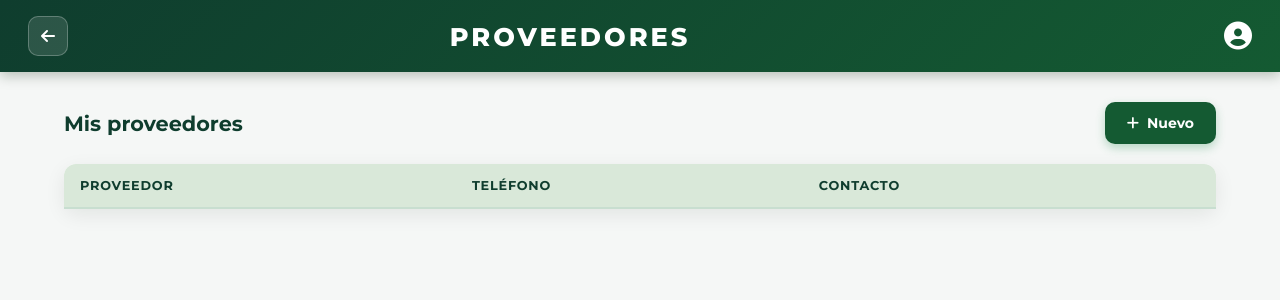
After one commit to V-aaaaaaaaaa/ledgera, a Laravel app: template resources/views/operativo/proveedores.blade.php in a window 1280 px wide. The commit adds this page. Shown: the top 300 px of the page. Run offline with Laravel 12, Linux system fonts and the light colour scheme; the template is opened without the code that fills it, so the values that code supplies are empty.

Commit message:
feat(dueno): modulo de proveedores con consentimiento ley habeas data

```diff
--- /dev/null
+++ b/app/Http/Controllers/ProveedorController.php
@@ -0,0 +1,217 @@
+<?php
+
+namespace App\Http\Controllers;
+
+use App\Http\Controllers\Concerns\RespondeJson;
+use App\Models\Auditoria;
+use App\Models\Proveedor;
+use Illuminate\Contracts\View\View;
+use Illuminate\Database\QueryException;
+use Illuminate\Http\JsonResponse;
+use Illuminate\Http\Request;
+use Illuminate\Support\Facades\DB;
+use Illuminate\Support\Facades\Validator;
+
+/**
+ * Proveedores del puesto.
+ * - El Dueño los crea, edita y activa/desactiva.
+ * - El Vendedor solo consulta los activos (los necesita al registrar facturas de compra).
+ * Cada consulta se filtra por el puesto de quien está en sesión: nadie ve proveedores de otro puesto.
+ */
+class ProveedorController extends Controller
+{
+    use RespondeJson;
+
+    // Pantalla de gestión (solo Dueño: lo protege la ruta)
+    public function index(): View
+    {
+        return view('operativo.proveedores');
+    }
+
+    // Lista del puesto. El Vendedor solo recibe los activos.
+    public function datos(Request $request): JsonResponse
+    {
+        $actor = $request->user();
+
+        $consulta = Proveedor::where('id_puesto', $actor->id_puesto);
+
+        if ($actor->rol !== 'Dueno') {
+            $consulta->where('estado', 'Activo');
+        }
+
+        $proveedores = $consulta
+            ->orderBy('estado')                 // Activos primero
+            ->orderBy('nombre_razon_social')
+            ->get()
+            ->map(fn (Proveedor $p) => $p->paraPantalla());
+
+        return response()->json(['ok' => true, 'proveedores' => $proveedores]);
+    }
+
+    public function store(Request $request): JsonResponse
+    {
+        $actor = $request->user();
+        $datos = $this->validar($request);
+
+        // Ley 1581: sin autorización no se guardan datos del proveedor
+        if (!$request->boolean('consentimiento')) {
+            $this->abortar('Confirma que el proveedor autorizó el tratamiento de sus datos.', 400);
+        }
+
+        DB::transaction(function () use ($actor, $datos) {
+            $p = (new Proveedor())->forceFill([
+                'id_puesto' => $actor->id_puesto,      // siempre el puesto de quien registra
+                'nombre_razon_social' => $datos['nombre'],
+                'telefono' => $datos['telefono'] ?? null,
+                'contacto_principal' => $datos['contacto'] ?? null,
+                'estado' => 'Activo',
+                'consentimiento_datos' => now(),
+            ]);
+
+            $this->guardar($p);
+
+            Auditoria::registrar(
+                'PROVEEDOR_CREADO',
+                $p->id_proveedor,
+                $p->id_puesto,
+                $p->nombre_razon_social,
+                null,
+                'proveedores',
+                null,
+                $this->datosAuditoria($p)
+            );
+        });
+
+        return response()->json(['ok' => true, 'mensaje' => 'Proveedor registrado.'], 201);
+    }
+
+    public function update(Request $request, Proveedor $proveedor): JsonResponse
+    {
+        $datos = $this->validar($request);
+
+        DB::transaction(function () use ($request, $proveedor, $datos) {
+            $p = $this->delPuesto($request, $proveedor);
+
+            // Proveedores viejos sin autorización: se pide al editarlos
+            if ($p->consentimiento_datos === null && !$request->boolean('consentimiento')) {
+                $this->abortar('Confirma que el proveedor autorizó el tratamiento de sus datos.', 400);
+            }
+
+            $anterior = $this->datosAuditoria($p);
+
+            $p->forceFill([
+                'nombre_razon_social' => $datos['nombre'],
+                'telefono' => $datos['telefono'] ?? null,
+                'contacto_principal' => $datos['contacto'] ?? null,
+                'consentimiento_datos' => $p->consentimiento_datos ?? now(),
+            ]);
+
+            $this->guardar($p);
+
+            Auditoria::registrar(
+                'PROVEEDOR_EDITADO',
+                $p->id_proveedor,
+                $p->id_puesto,
+                $p->nombre_razon_social,
+                null,
+                'proveedores',
+                $anterior,
+                $this->datosAuditoria($p)
+            );
+        });
+
+        return response()->json(['ok' => true, 'mensaje' => 'Cambios guardados.']);
+    }
+
+    // Activar o desactivar (nunca se borra)
+    public function cambiarEstado(Request $request, Proveedor $proveedor): JsonResponse
+    {
+        $validador = Validator::make($request->all(), ['activo' => ['required', 'boolean']]);
+
+        if ($validador->fails()) {
+            $this->abortar('Estado no válido.', 400);
+        }
+
+        $activar = $request->boolean('activo');
+
+        DB::transaction(function () use ($request, $proveedor, $activar) {
+            $p = $this->delPuesto($request, $proveedor);
+
+            $anterior = $p->estado;
+            $p->estado = $activar ? 'Activo' : 'Inactivo';
+            $p->save();
+
+            Auditoria::registrar(
+                $activar ? 'PROVEEDOR_ACTIVADO' : 'PROVEEDOR_DESACTIVADO',
+                $p->id_proveedor,
+                $p->id_puesto,
+                $p->nombre_razon_social,
+                null,
+                'proveedores',
+                ['estado' => $anterior],
+                ['estado' => $p->estado]
+            );
+        });
+
+        return response()->json([
+            'ok' => true,
+            'mensaje' => $activar ? 'Proveedor activado.' : 'Proveedor desactivado.',
+        ]);
+    }
+
+    // ---------------------------------------------------------------
+
+    // Bloquea la fila y verifica que el proveedor sea del puesto de quien hace la petición.
+    // Si es de otro puesto responde "no existe" (no se revela que existe).
+    private function delPuesto(Request $request, Proveedor $proveedor): Proveedor
+    {
+        $p = Proveedor::lockForUpdate()->find($proveedor->id_proveedor);
+
+        if (!$p || (int) $p->id_puesto !== (int) $request->user()->id_puesto) {
+            $this->abortar('Ese proveedor no existe.', 404);
+        }
+
+        return $p;
+    }
+
+    private function validar(Request $request): array
+    {
+        $validador = Validator::make($request->all(), [
+            'nombre' => ['required', 'string', 'max:150'],
+            'telefono' => ['nullable', 'regex:/^[0-9]{7,10}$/'],
+            'contacto' => ['nullable', 'string', 'max:100'],
+        ], [
+            'nombre.required' => 'Escribe el nombre del proveedor.',
+            'nombre.max' => 'El nombre es muy largo (máximo 150 letras).',
+            'telefono.regex' => 'El teléfono debe tener solo números (7 a 10 dígitos).',
+            'contacto.max' => 'El contacto es muy largo (máximo 100 letras).',
+        ]);
+
+        if ($validador->fails()) {
+            $this->abortar($validador->errors()->first(), 400);
+        }
+
+        $datos = $validador->validated();
+        $datos['nombre'] = trim($datos['nombre']);
+
+        return $datos;
+    }
+
+    // El nombre no se puede repetir dentro del mismo puesto (lo garantiza la BD)
+    private function guardar(Proveedor $p): void
+    {
+        try {
+            $p->save();
+        } catch (QueryException $e) {
+            if ((int) ($e->errorInfo[1] ?? 0) === 1062) {
+                $this->abortar('Ya tienes un proveedor con ese nombre.', 409);
+            }
+            throw $e;
+        }
+    }
+
+    private function datosAuditoria(Proveedor $p): array
+    {
+        return $p->only(['nombre_razon_social', 'telefono', 'contacto_principal', 'estado']);
+    }
+}
--- a/app/Models/Auditoria.php
+++ b/app/Models/Auditoria.php
@@ -39,6 +39,10 @@ class Auditoria extends Model
         'PUESTO_DUENO_CAMBIADO' => 'Cambió el Dueño de un puesto',
         'INCIDENCIA_REPORTADA' => 'Reportó un problema',
         'INCIDENCIA_ACTUALIZADA' => 'Actualizó una incidencia',
+        'PROVEEDOR_CREADO' => 'Registró un proveedor',
+        'PROVEEDOR_EDITADO' => 'Editó un proveedor',
+        'PROVEEDOR_ACTIVADO' => 'Activó un proveedor',
+        'PROVEEDOR_DESACTIVADO' => 'Desactivó un proveedor',
     ];
 
     public function actor(): BelongsTo
--- a/public/js/dashboard.js
+++ b/public/js/dashboard.js
@@ -11,7 +11,8 @@ const PAGINAS_MODULO = {
   fiado:         null,   // '/fiado'
   egresos:       null,   // '/egresos'
   exportaciones: null,   // '/exportaciones'  (solo Dueño)
-  equipo:        null,   // '/equipo'  (solo Dueño, desde el menú del perfil)
+  equipo:        '/gestion/usuarios',   // solo Dueño, desde el menú del perfil
+  proveedores:   '/proveedores',        // solo Dueño, desde el menú del perfil
   cierre:        null    // '/cierre-caja'
 };
 
@@ -58,7 +59,7 @@ function avisar(texto) {
 
 function irAModulo(modulo) {
   const destino = PAGINAS_MODULO[modulo];
-  if (destino) window.location.href = destino;
+  if (destino) window.location.href = window.LEDGERA.base + destino;
   else avisar("Este módulo estará disponible pronto.");
 }
 
--- /dev/null
+++ b/public/js/proveedores.js
@@ -0,0 +1,179 @@
+// =====================================================
+// LEDGERA · Dueño · Proveedores
+// Habla con ProveedorController (rutas /proveedores...).
+// =====================================================
+const RUTA = '/proveedores';
+
+let proveedores = [];
+
+const $ = (id) => document.getElementById(id);
+const tbody = $('tablaProveedores');
+const modal = $('modalProveedor');
+const form = $('formProveedor');
+
+// ==================== UTILIDADES ====================
+// Escapa el texto antes de pintarlo (evita que un nombre con <script> se ejecute)
+function esc(s) {
+    return String(s ?? '').replace(/[&<>"']/g, (c) =>
+        ({ '&': '&amp;', '<': '&lt;', '>': '&gt;', '"': '&quot;', "'": '&#39;' }[c]));
+}
+
+function mensaje(id, texto) {
+    const el = $(id);
+    if (!el || !texto) return;
+    el.textContent = texto;
+    el.style.display = 'block';
+    setTimeout(() => { el.style.display = 'none'; }, 4000);
+}
+
+const abrir = () => modal.classList.add('open');
+const cerrar = () => modal.classList.remove('open');
+const cerrarMenus = () =>
+    document.querySelectorAll('.dropdown-menu.open').forEach((m) => m.classList.remove('open'));
+
+// Llama al servidor. Si no hay conexión devuelve un mensaje claro en vez de fallar.
+async function llamar(ruta, metodo = 'GET', cuerpo) {
+    try {
+        return await api(RUTA + ruta, {
+            method: metodo,
+            body: cuerpo ? JSON.stringify(cuerpo) : undefined
+        });
+    } catch (e) {
+        if (e.message === 'sin sesion') return { ok: false, mensaje: '' };
+        return { ok: false, mensaje: 'No hay conexión con el servidor. Revisa tu internet.' };
+    }
+}
+
+// ==================== TABLA ====================
+function pintarTabla() {
+    tbody.innerHTML = '';
+    $('emptyState').style.display = proveedores.length ? 'none' : 'block';
+
+    proveedores.forEach((p) => {
+        const activo = p.estado === 'Activo';
+        const tr = document.createElement('tr');
+        tr.innerHTML = `
+            <td>
+                ${esc(p.nombre)}
+                <span class="badge ${activo ? 'active' : 'inactive'}">${activo ? 'Activo' : 'Inactivo'}</span>
+            </td>
+            <td>${p.telefono ? `<a class="tel-link" href="tel:${esc(p.telefono)}">${esc(p.telefono)}</a>` : '—'}</td>
+            <td>${esc(p.contacto || '—')}</td>
+            <td class="col-actions">
+                <div class="menu-container">
+                    <button class="btn-dots" data-id="${p.id}" title="Opciones">
+                        <i class="fas fa-ellipsis-vertical"></i>
+                    </button>
+                    <div class="dropdown-menu" data-menu-id="${p.id}">
+                        <button class="dropdown-item" data-action="editar" data-id="${p.id}">
+                            <i class="fas fa-pen"></i> Editar
+                        </button>
+                        <button class="dropdown-item ${activo ? 'danger' : ''}" data-action="estado" data-id="${p.id}">
+                            <i class="fas fa-${activo ? 'ban' : 'check'}"></i> ${activo ? 'Desactivar' : 'Activar'}
+                        </button>
+                    </div>
+                </div>
+            </td>`;
+        tbody.appendChild(tr);
+    });
+}
+
+async function cargar() {
+    const data = await llamar('/datos');
+    if (!data.ok) { if (data.mensaje) alert(data.mensaje); return; }
+    proveedores = data.proveedores;
+    pintarTabla();
+}
+
+// ==================== CREAR / EDITAR (misma ventana) ====================
+function abrirFormulario(p = null) {
+    form.reset();
+    $('provId').value = p ? p.id : '';
+    $('modalTitulo').textContent = p ? 'Editar proveedor' : 'Nuevo proveedor';
+    $('provNombre').value = p ? p.nombre : '';
+    $('provTelefono').value = p?.telefono || '';
+    $('provContacto').value = p?.contacto || '';
+
+    // Si ya autorizó antes, no se vuelve a pedir
+    $('filaConsentimiento').style.display = p && p.consentimiento ? 'none' : '';
+    abrir();
+    $('provNombre').focus();
+}
+
+form.addEventListener('submit', async (e) => {
+    e.preventDefault();
+
+    const id = $('provId').value;
+    const pideConsentimiento = $('filaConsentimiento').style.display !== 'none';
+
+    // Revisión rápida antes de ir al servidor (el servidor vuelve a validar todo)
+    if (!$('provNombre').value.trim()) return mensaje('provError', 'Escribe el nombre del proveedor.');
+    if (pideConsentimiento && !$('provConsentimiento').checked) {
+        return mensaje('provError', 'Confirma que el proveedor autorizó el tratamiento de sus datos.');
+    }
+
+    $('btnGuardar').disabled = true;   // evita doble registro por doble toque
+
+    const data = await llamar(id ? '/' + id : '', id ? 'PUT' : 'POST', {
+        nombre: $('provNombre').value.trim(),
+        telefono: $('provTelefono').value.trim() || null,
+        contacto: $('provContacto').value.trim() || null,
+        consentimiento: $('provConsentimiento').checked
+    });
+
+    $('btnGuardar').disabled = false;
+    if (!data.ok) return mensaje('provError', data.mensaje);
+
+    mensaje('provExito', data.mensaje);
+    await cargar();
+    setTimeout(cerrar, 600);
+});
+
+// Solo números en el teléfono
+$('provTelefono').addEventListener('input', (e) => {
+    e.target.value = e.target.value.replace(/\D/g, '').slice(0, 10);
+});
+
+// ==================== ACTIVAR / DESACTIVAR ====================
+async function cambiarEstado(p) {
+    const activar = p.estado !== 'Activo';
+    if (!activar && !confirm(`¿Desactivar a ${p.nombre}? No aparecerá al registrar facturas, pero su historial se conserva.`)) return;
+
+    const data = await llamar('/' + p.id + '/estado', 'POST', { activo: activar });
+    if (!data.ok) return alert(data.mensaje);
+    await cargar();
+}
+
+// ==================== EVENTOS ====================
+document.addEventListener('click', (e) => {
+    const puntos = e.target.closest('.btn-dots');
+    if (puntos) {
+        e.stopPropagation();
+        const menu = document.querySelector(`.dropdown-menu[data-menu-id="${puntos.dataset.id}"]`);
+        const estaba = menu.classList.contains('open');
+        cerrarMenus();
+        if (!estaba) menu.classList.add('open');
+        return;
+    }
+    if (!e.target.closest('.menu-container')) cerrarMenus();
+
+    const accion = e.target.closest('[data-action]');
+    if (accion) {
+        const p = proveedores.find((x) => x.id === parseInt(accion.dataset.id, 10));
+        cerrarMenus();
+        if (p && accion.dataset.action === 'editar') abrirFormulario(p);
+        if (p && accion.dataset.action === 'estado') cambiarEstado(p);
+    }
+
+    if (e.target.closest('[data-close]') || e.target === modal) cerrar();
+});
+
+$('btnCreate').addEventListener('click', () => abrirFormulario());
+
+$('btnBack').addEventListener('click', () => {
+    window.location.href = window.LEDGERA.base + '/dashboard';
+});
+
+if (window.LEDGERA.usuario) $('headerUserName').textContent = window.LEDGERA.usuario.nombre;
+
+cargar();
--- a/resources/views/dashboard.blade.php
+++ b/resources/views/dashboard.blade.php
@@ -28,6 +28,10 @@
         <a href="#" role="menuitem" data-solo="Dueno" data-menu-modulo="equipo">
           <svg viewBox="0 0 640 512" aria-hidden="true"><path d="M144 0a80 80 0 1 1 0 160A80 80 0 1 1 144 0zM512 0a80 80 0 1 1 0 160A80 80 0 1 1 512 0zM0 298.7C0 239.8 47.8 192 106.7 192h42.7c15.9 0 31 3.5 44.6 9.7c-1.3 7.2-1.9 14.7-1.9 22.3c0 38.2 16.8 72.5 43.3 96c-.2 0-.4 0-.7 0H21.3C9.6 320 0 310.4 0 298.7zM405.3 320c-.2 0-.4 0-.7 0c26.6-23.5 43.3-57.8 43.3-96c0-7.6-.7-15-1.9-22.3c13.6-6.3 28.7-9.7 44.6-9.7h42.7C592.2 192 640 239.8 640 298.7c0 11.6-9.6 21.3-21.3 21.3H405.3zM224 224a96 96 0 1 1 192 0 96 96 0 1 1 -192 0zM128 485.3C128 411.7 187.7 352 261.3 352H378.7C452.3 352 512 411.7 512 485.3c0 14.7-11.9 26.7-26.7 26.7H154.7c-14.7 0-26.7-11.9-26.7-26.7z"/></svg>
           Mi equipo
+        </a>
+        <a href="#" role="menuitem" data-solo="Dueno" data-menu-modulo="proveedores">
+          <svg viewBox="0 0 640 512" aria-hidden="true"><path d="M48 0C21.5 0 0 21.5 0 48V368c0 26.5 21.5 48 48 48H64c0 53 43 96 96 96s96-43 96-96H384c0 53 43 96 96 96s96-43 96-96h32c17.7 0 32-14.3 32-32s-14.3-32-32-32V288 256 237.3c0-17-6.7-33.3-18.7-45.3L512 114.7c-12-12-28.3-18.7-45.3-18.7H416V48c0-26.5-21.5-48-48-48H48zM416 160h50.7L544 237.3V256H416V160zM112 416a48 48 0 1 1 96 0 48 48 0 1 1 -96 0zm368-48a48 48 0 1 1 0 96 48 48 0 1 1 0-96z"/></svg>
+          Proveedores
         </a>
         <a href="{{ route('clave.form') }}" role="menuitem">
           <svg viewBox="0 0 512 512" aria-hidden="true"><path d="M495.9 166.6c3.2 8.7 .5 18.4-6.4 24.6l-43.3 39.4c1.1 8.3 1.7 16.8 1.7 25.4s-.6 17.1-1.7 25.4l43.3 39.4c6.9 6.2 9.6 15.9 6.4 24.6-4.4 11.9-9.7 23.3-15.8 34.3l-4.7 8.1c-6.6 11-14 21.4-22.1 31.2-5.9 7.2-15.7 9.6-24.5 6.8l-55.7-17.7c-13.4 10.3-28.2 18.9-44 25.4l-12.5 57.1c-2 9.1-9 16.3-18.2 17.8-13.6 2.3-27.5 3.5-41.6 3.5s-28-1.2-41.6-3.5c-9.2-1.5-16.2-8.7-18.2-17.8l-12.5-57.1c-15.8-6.5-30.6-15.1-44-25.4L83.1 425.9c-8.8 2.8-18.6 .3-24.5-6.8-8.1-9.8-15.5-20.2-22.1-31.2l-4.7-8.1c-6.1-11-11.4-22.4-15.8-34.3-3.2-8.7-.5-18.4 6.4-24.6l43.3-39.4C64.6 273.1 64 264.6 64 256s.6-17.1 1.7-25.4L22.4 191.2c-6.9-6.2-9.6-15.9-6.4-24.6 4.4-11.9 9.7-23.3 15.8-34.3l4.7-8.1c6.6-11 14-21.4 22.1-31.2 5.9-7.2 15.7-9.6 24.5-6.8l55.7 17.7c13.4-10.3 28.2-18.9 44-25.4l12.5-57.1c2-9.1 9-16.3 18.2-17.8C227.3 1.2 241.2 0 255.2 0s27.9 1.2 41.5 3.5c9.2 1.5 16.2 8.7 18.2 17.8l12.5 57.1c15.8 6.5 30.6 15.1 44 25.4l55.7-17.7c8.8-2.8 18.6-.3 24.5 6.8 8.1 9.8 15.5 20.2 22.1 31.2l4.7 8.1c6.1 11 11.4 22.4 15.8 34.3zM256 336a80 80 0 1 0 0-160 80 80 0 1 0 0 160z"/></svg>
--- /dev/null
+++ b/resources/views/operativo/proveedores.blade.php
@@ -0,0 +1,105 @@
+@extends('layouts.app')
+
+@section('titulo', 'LEDGERA - Proveedores')
+@section('tema', 'tema-proveedores')
+
+@push('estilos')
+    <link rel="stylesheet" href="https://cdnjs.cloudflare.com/ajax/libs/font-awesome/6.4.0/css/all.min.css">
+    {{-- Reutiliza los estilos de tabla y ventanas de Usuarios; proveedores.css solo agrega lo propio --}}
+    <link rel="stylesheet" href="{{ asset('css/usuarios.css') }}?v={{ filemtime(public_path('css/usuarios.css')) }}">
+    <link rel="stylesheet" href="{{ asset('css/proveedores.css') }}?v={{ filemtime(public_path('css/proveedores.css')) }}">
+@endpush
+
+@section('contenido')
+    <header class="app-header">
+        <button class="btn-back" id="btnBack" title="Volver al inicio">
+            <i class="fas fa-arrow-left"></i>
+        </button>
+
+        <h1 class="header-title">Proveedores</h1>
+
+        <div class="header-user">
+            <span id="headerUserName"></span>
+            <i class="fas fa-user-circle"></i>
+        </div>
+    </header>
+
+    <main class="app-main">
+        <div class="section-bar">
+            <h2 class="section-title">Mis proveedores</h2>
+            <button class="btn-create" id="btnCreate">
+                <i class="fas fa-plus"></i> Nuevo
+            </button>
+        </div>
+
+        <div class="table-wrapper">
+            <table class="data-table">
+                <thead>
+                    <tr>
+                        <th>Proveedor</th>
+                        <th>Teléfono</th>
+                        <th>Contacto</th>
+                        <th class="col-actions"></th>
+                    </tr>
+                </thead>
+                <tbody id="tablaProveedores"></tbody>
+            </table>
+
+            <div class="empty-state" id="emptyState" style="display:none;">
+                <i class="fas fa-truck"></i>
+                <p>Todavía no tienes proveedores registrados.</p>
+            </div>
+        </div>
+    </main>
+
+    {{-- Una sola ventana para crear y editar --}}
+    <div class="modal-overlay" id="modalProveedor">
+        <div class="modal-box">
+            <div class="modal-header">
+                <h3 id="modalTitulo">Nuevo proveedor</h3>
+                <button class="modal-close" data-close="modalProveedor">
+                    <i class="fas fa-times"></i>
+                </button>
+            </div>
+
+            <form class="modal-form" id="formProveedor" novalidate>
+                <input type="hidden" id="provId" />
+
+                <div class="form-row">
+                    <label for="provNombre">Nombre o razón social *</label>
+                    <input type="text" id="provNombre" maxlength="150" placeholder="ej: Don Pedro - Finca El Salitre" required />
+                </div>
+
+                <div class="form-row">
+                    <label for="provTelefono">Teléfono</label>
+                    <input type="tel" id="provTelefono" inputmode="numeric" maxlength="10" placeholder="ej: 3109876543" />
+                </div>
+
+                <div class="form-row">
+                    <label for="provContacto">Persona de contacto</label>
+                    <input type="text" id="provContacto" maxlength="100" placeholder="ej: Pedro Gómez" />
+                </div>
+
+                {{-- Ley 1581 (Habeas Data): autorización obligatoria --}}
+                <label class="check-consentimiento" id="filaConsentimiento">
+                    <input type="checkbox" id="provConsentimiento" />
+                    <span>El proveedor autorizó el tratamiento de sus datos personales (Ley 1581 de 2012).</span>
+                </label>
+
+                <div class="message-container">
+                    <span class="error-message" id="provError"></span>
+                    <span class="success-message" id="provExito"></span>
+                </div>
+
+                <div class="modal-actions">
+                    <button type="button" class="btn-secondary" data-close="modalProveedor">Cancelar</button>
+                    <button type="submit" class="btn-primary" id="btnGuardar">Guardar</button>
+                </div>
+            </form>
+        </div>
+    </div>
+@endsection
+
+@push('scripts')
+    <script src="{{ asset('js/proveedores.js') }}?v={{ filemtime(public_path('js/proveedores.js')) }}"></script>
+@endpush
--- a/routes/modulos/operativo.php
+++ b/routes/modulos/operativo.php
@@ -3,6 +3,7 @@
 use App\Http\Controllers\Admin\UsuarioController;
 use App\Http\Controllers\IncidenciaController;
 use App\Http\Controllers\PanelController;
+use App\Http\Controllers\ProveedorController;
 use Illuminate\Support\Facades\Route;
 
 // Dashboard operativo
@@ -14,6 +15,22 @@ Route::get('/dashboard', [
 Route::post('/incidencias', [
     IncidenciaController::class, 'store'
 ])->middleware('throttle:10,1')->name('incidencias.store');
+
+// Proveedores: el Vendedor solo consulta la lista (la usa en facturas de compra)
+Route::get('/proveedores/datos', [
+    ProveedorController::class, 'datos'
+])->name('proveedores.datos');
+
+// Proveedores: crear, editar y activar/desactivar es solo del Dueño
+Route::middleware('rol:Dueno')
+    ->prefix('proveedores')
+    ->name('proveedores.')
+    ->group(function () {
+        Route::get('/', [ProveedorController::class, 'index'])->name('index');
+        Route::post('/', [ProveedorController::class, 'store'])->name('store');
+        Route::put('/{proveedor}', [ProveedorController::class, 'update'])->name('update');
+        Route::post('/{proveedor}/estado', [ProveedorController::class, 'cambiarEstado'])->name('estado');
+    });
 
 // Gestión exclusiva del dueño
 Route::middleware('rol:Dueno')
```
Also changed, not shown: app/Models/Proveedor.php (added, +44 -0 lines), public/css/proveedores.css (added, +34 -0 lines).
